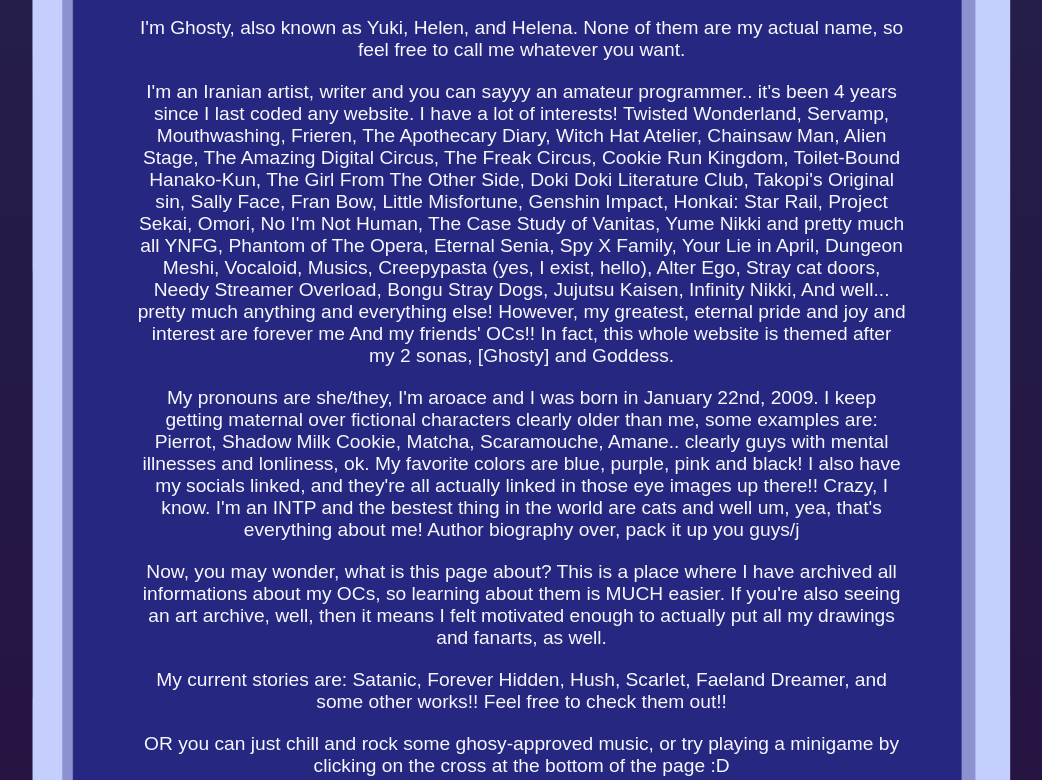
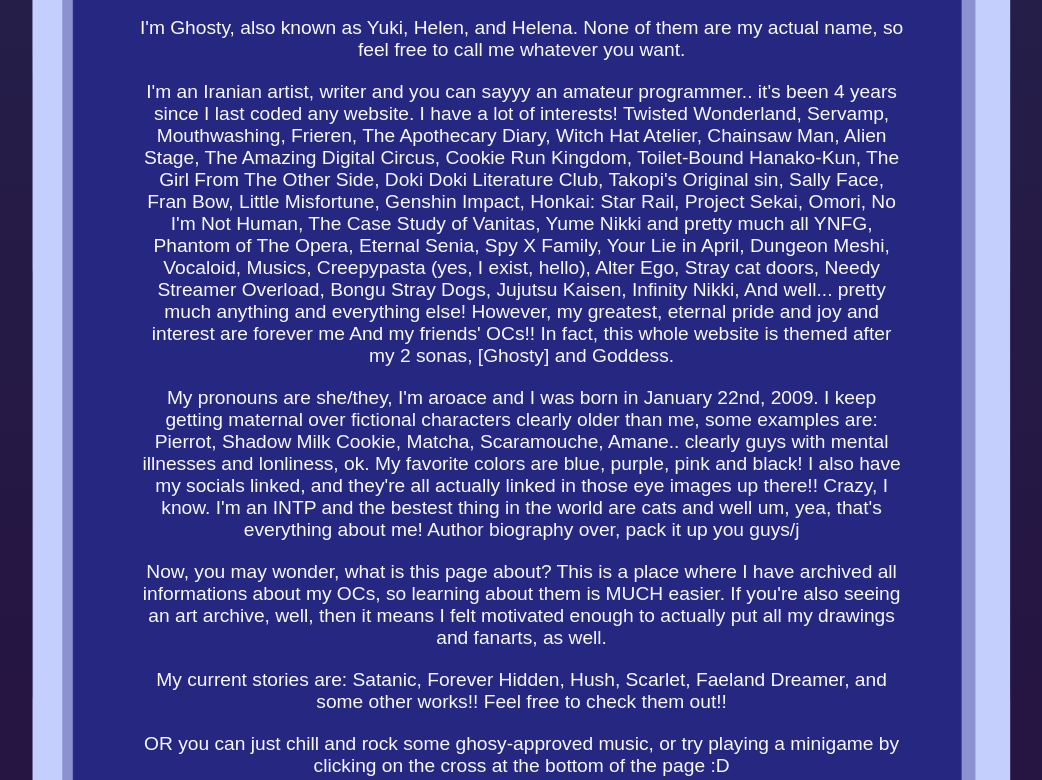
Before and after one commit to sleepy-ghostyy/http-127.0.0.1-7558-index.html, a plain HTML site: page index.html in a window 1280 px wide. Shown: the part 704-1484 px from the top of the page, without its empty margins (64-1106 px from the left). Drawn offline with Linux system fonts and the light colour scheme; a web font is replaced by a local one.

Commit message:
Update index.html

```diff
--- a/index.html
+++ b/index.html
@@ -38,7 +38,7 @@
                 whatever you want. </p>
             <p> I'm an Iranian artist, writer and you can sayyy an amateur programmer.. it's been 4 years since I last coded any
                 website. I have a lot of interests! Twisted Wonderland, Servamp, Mouthwashing, Frieren, The Apothecary Diary,
-                Witch Hat Atelier, Chainsaw Man, Alien Stage, The Amazing Digital Circus, The Freak Circus, Cookie Run Kingdom,
+                Witch Hat Atelier, Chainsaw Man, Alien Stage, The Amazing Digital Circus, Cookie Run Kingdom,
                 Toilet-Bound Hanako-Kun, The Girl From The Other Side, Doki Doki Literature Club, Takopi's Original sin,
                 Sally Face, Fran Bow, Little Misfortune, Genshin Impact, Honkai: Star Rail, Project Sekai, Omori, No I'm Not
                 Human, The Case Study of Vanitas, Yume Nikki and pretty much all YNFG, Phantom of The Opera, Eternal Senia, Spy
```
